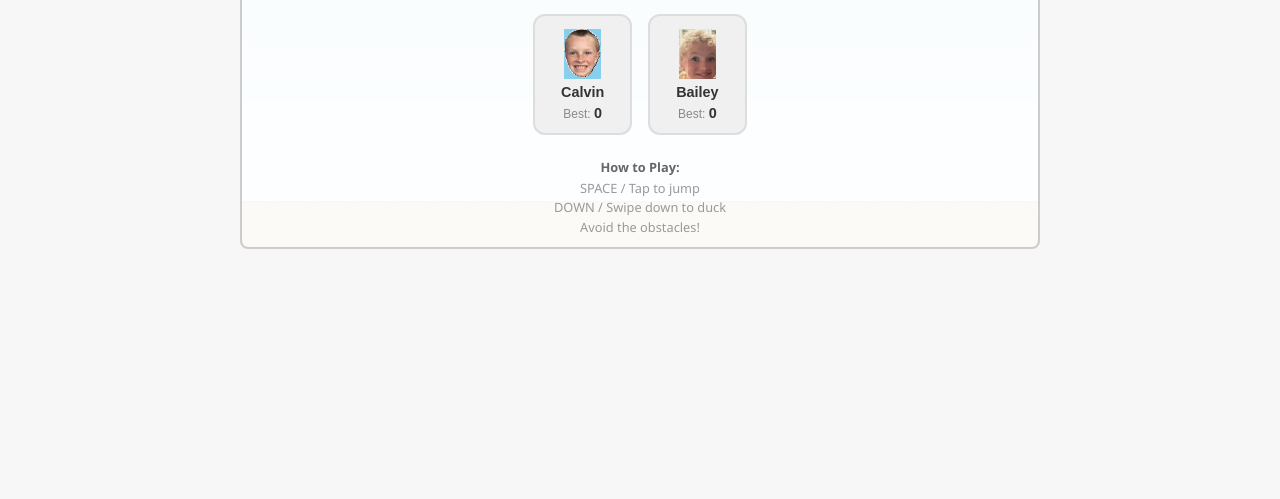
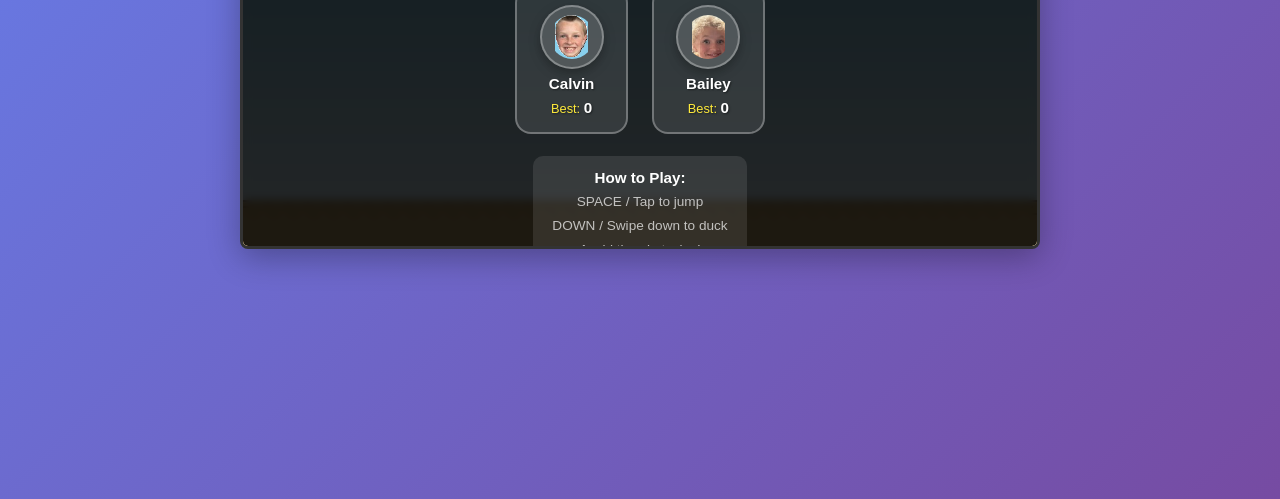
Before and after one commit to DanMeiser/DanMeiser.github.io, a website: page dinoRun/index.html in a window 1280 px wide. Shown: the part 301-800 px from the top of the page. Drawn offline with Linux system fonts and the light colour scheme; no server answers.

Commit message:
Unify Dino Run menu style to match Flappy Family (dark overlay, purple gradient, glass buttons)

```diff
--- a/dinoRun/index.html
+++ b/dinoRun/index.html
@@ -4,7 +4,7 @@
     <meta charset="UTF-8">
     <meta name="viewport" content="width=device-width, initial-scale=1.0">
     <title>Dino Run - Family Edition</title>
-    <link rel="stylesheet" href="style.css">
+    <link rel="stylesheet" href="style.css?v=2">
 </head>
 <body>
     <div id="gameWrapper">
@@ -31,7 +31,7 @@
                 <p>DOWN / Swipe down to duck</p>
                 <p>Avoid the obstacles!</p>
             </div>
-            <a href="https://danmeiser.github.io/" class="btn btn-secondary" style="display:inline-block;margin-top:10px;text-decoration:none;">🏠 Home</a>
+            <a href="https://danmeiser.github.io/" class="btn btn-secondary" style="display:inline-block;margin-top:10px;text-decoration:none;color:white;">🏠 Home</a>
         </div>
 
         <!-- Game Over Overlay -->
--- a/dinoRun/style.css
+++ b/dinoRun/style.css
@@ -5,8 +5,8 @@
 }
 
 body {
-    font-family: 'Segoe UI', Arial, sans-serif;
-    background: #f7f7f7;
+    font-family: 'Arial', sans-serif;
+    background: linear-gradient(135deg, #667eea 0%, #764ba2 100%);
     display: flex;
     justify-content: center;
     align-items: center;
@@ -19,10 +19,11 @@ body {
     width: 100%;
     max-width: 800px;
     height: 300px;
-    border: 2px solid #ccc;
+    border: 3px solid #333;
     border-radius: 8px;
     overflow: hidden;
     background: #fff;
+    box-shadow: 0 8px 32px rgba(0, 0, 0, 0.3);
 }
 
 canvas {
@@ -35,7 +36,7 @@ canvas {
 .overlay {
     position: absolute;
     inset: 0;
-    background: rgba(255, 255, 255, 0.95);
+    background: rgba(0, 0, 0, 0.85);
     display: flex;
     flex-direction: column;
     justify-content: center;
@@ -43,6 +44,8 @@ canvas {
     z-index: 10;
     padding: 1rem;
     text-align: center;
+    backdrop-filter: blur(4px);
+    color: white;
 }
 
 .overlay.hidden {
@@ -50,118 +53,160 @@ canvas {
 }
 
 .overlay h1 {
-    font-size: 2rem;
-    color: #333;
+    font-size: 2.5rem;
+    color: white;
     margin-bottom: 0.1rem;
+    text-shadow: 2px 2px 4px rgba(0, 0, 0, 0.5);
+    animation: bounce 0.6s ease-out;
 }
 
 .overlay h2 {
     font-size: 1.6rem;
-    color: #333;
+    color: white;
     margin-bottom: 0.5rem;
+    text-shadow: 2px 2px 4px rgba(0, 0, 0, 0.5);
+}
+
+@keyframes bounce {
+    0%, 100% { transform: translateY(0); }
+    50% { transform: translateY(-20px); }
+}
+
+@keyframes slideIn {
+    from {
+        opacity: 0;
+        transform: translateY(20px);
+    }
+    to {
+        opacity: 1;
+        transform: translateY(0);
+    }
 }
 
 .tagline {
-    color: #888;
+    color: rgba(255, 255, 255, 0.7);
     margin-bottom: 0.8rem;
-    font-size: 0.95rem;
+    font-size: 1rem;
 }
 
 .overlay p {
-    color: #555;
+    color: rgba(255, 255, 255, 0.9);
     margin-bottom: 0.3rem;
+    font-size: 1rem;
+    line-height: 1.6;
 }
 
 /* ─── Character Select ─────────────────────── */
 .char-select {
     display: flex;
-    gap: 1rem;
+    gap: 1.5rem;
     margin: 0.8rem 0;
+    animation: slideIn 0.5s ease-out;
 }
 
 .char-btn {
     display: flex;
     flex-direction: column;
     align-items: center;
-    gap: 0.3rem;
-    background: #f0f0f0;
-    border: 2px solid #ddd;
-    border-radius: 12px;
-    padding: 0.8rem 1.4rem;
+    gap: 0.4rem;
+    background: rgba(255, 255, 255, 0.1);
+    border: 2px solid rgba(255, 255, 255, 0.3);
+    border-radius: 16px;
+    padding: 1rem 1.4rem;
     cursor: pointer;
-    transition: transform 0.15s, border-color 0.15s;
+    transition: all 0.2s ease;
+    color: white;
+    animation: bounce 0.6s ease-out;
 }
 
 .char-btn:hover {
-    transform: translateY(-2px);
-    border-color: #667eea;
+    background: rgba(255, 255, 255, 0.25);
+    border-color: white;
+    transform: scale(1.07);
+    box-shadow: 0 6px 20px rgba(0, 0, 0, 0.4);
 }
 
 .char-btn img {
-    width: 50px;
-    height: 50px;
+    width: 64px;
+    height: 64px;
     object-fit: contain;
-    border-radius: 8px;
+    border-radius: 50%;
+    background: rgba(255, 255, 255, 0.15);
+    padding: 8px;
+    border: 2px solid rgba(255, 255, 255, 0.3);
+    box-shadow: 0 4px 12px rgba(0, 0, 0, 0.3);
 }
 
 .char-btn span {
-    font-weight: 600;
-    color: #333;
-    font-size: 0.9rem;
+    font-weight: bold;
+    color: white;
+    font-size: 0.95rem;
+    text-shadow: 1px 1px 2px rgba(0, 0, 0, 0.5);
 }
 
 .best-label {
-    font-size: 0.75rem !important;
-    font-weight: 400 !important;
-    color: #888 !important;
+    font-size: 0.8rem !important;
+    font-weight: normal !important;
+    color: #ffeb3b !important;
 }
 
+/* ─── Instructions ─────────────────────────── */
 .instructions {
     margin-top: 0.6rem;
-    font-size: 0.8rem;
-    color: #888;
+    padding: 0.8rem 1.2rem;
+    background: rgba(255, 255, 255, 0.1);
+    border-radius: 10px;
+    font-size: 0.85rem;
+    color: rgba(255, 255, 255, 0.8);
 }
 
 .instructions strong {
     display: block;
-    margin-bottom: 0.2rem;
-    color: #666;
+    margin-bottom: 0.3rem;
+    color: white;
+    font-size: 0.95rem;
 }
 
 .instructions p {
-    font-size: 0.8rem;
-    color: #999;
-    margin: 0.1rem 0;
+    font-size: 0.85rem !important;
+    color: rgba(255, 255, 255, 0.7) !important;
+    margin: 0.15rem 0 !important;
 }
 
 /* ─── Buttons ──────────────────────────────── */
 .btn {
-    background: #667eea;
-    color: #fff;
+    padding: 12px 28px;
+    font-size: 1rem;
     border: none;
     border-radius: 8px;
-    padding: 0.6rem 1.8rem;
-    font-size: 1rem;
-    font-weight: 600;
     cursor: pointer;
     margin-top: 0.5rem;
-    transition: background 0.15s, transform 0.1s;
+    margin-left: 5px;
+    margin-right: 5px;
+    transition: all 0.3s ease;
+    font-weight: bold;
+    background: linear-gradient(135deg, #667eea 0%, #764ba2 100%);
+    color: white;
 }
 
 .btn:hover {
-    background: #5a6fd6;
-    transform: translateY(-1px);
+    transform: translateY(-2px);
+    box-shadow: 0 4px 12px rgba(102, 126, 234, 0.4);
+}
+
+.btn:active {
+    transform: translateY(0);
 }
 
 .btn-secondary {
-    background: transparent;
-    color: #667eea;
-    border: 2px solid #667eea;
+    background: rgba(255, 255, 255, 0.2);
+    color: white;
+    border: 2px solid white;
 }
 
 .btn-secondary:hover {
-    background: #667eea;
-    color: #fff;
+    background: rgba(255, 255, 255, 0.3);
+    transform: translateY(-2px);
 }
 
 /* ─── HUD ──────────────────────────────────── */
@@ -190,7 +235,7 @@ canvas {
     }
 
     .overlay h1 {
-        font-size: 1.5rem;
+        font-size: 1.8rem;
     }
 
     .char-btn {
@@ -198,7 +243,12 @@ canvas {
     }
 
     .char-btn img {
-        width: 40px;
-        height: 40px;
+        width: 48px;
+        height: 48px;
+    }
+
+    .btn {
+        padding: 10px 20px;
+        font-size: 0.9rem;
     }
 }
```
